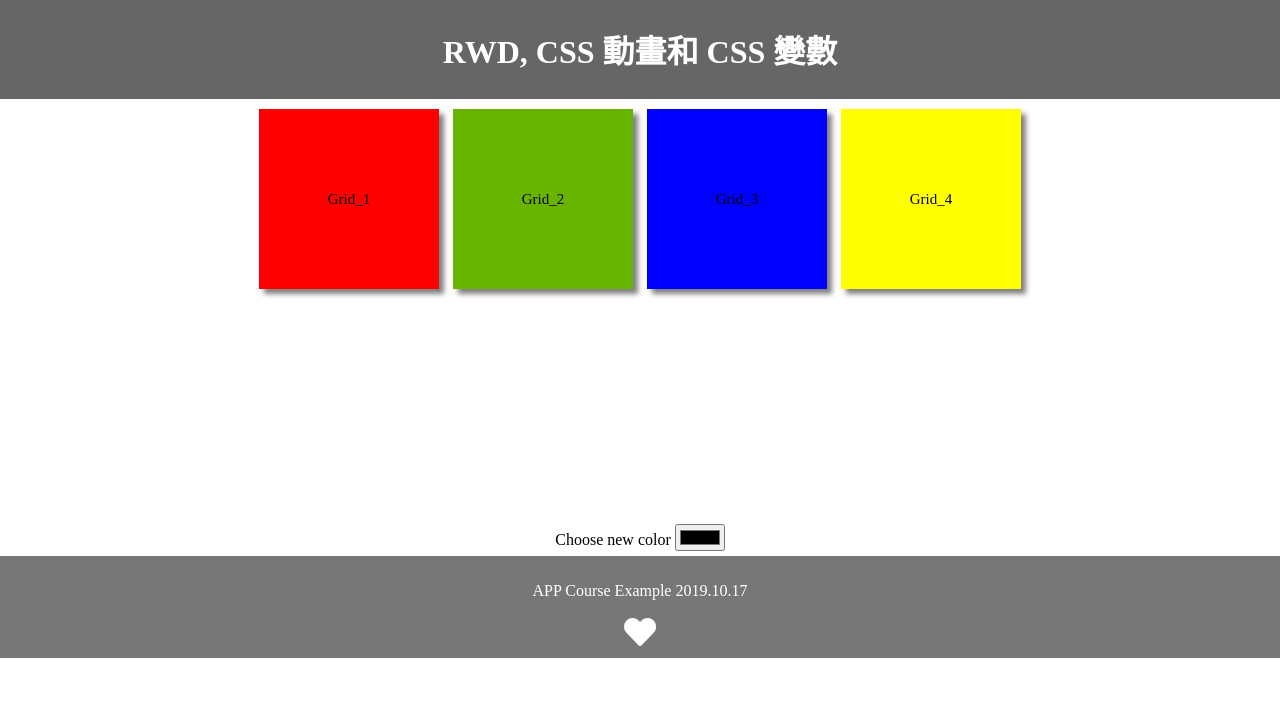
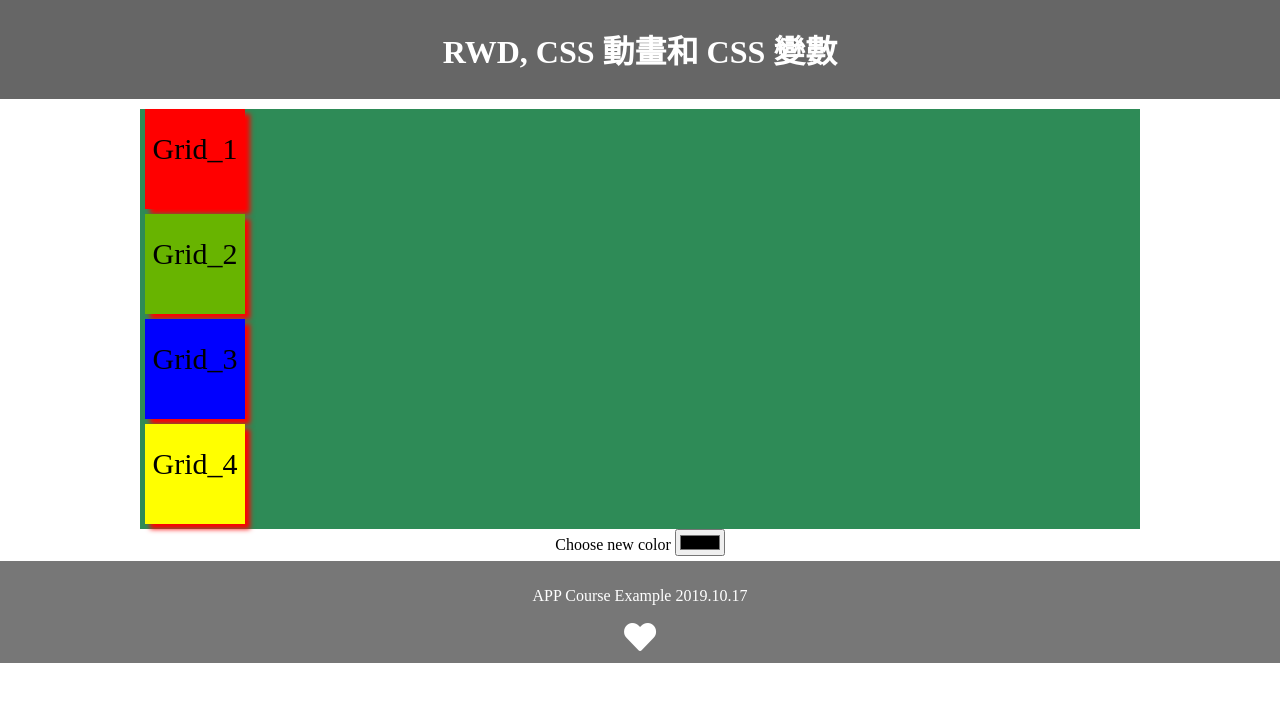
Before and after one commit to 1106137105/my_git, a plain HTML site: page case_0/index.html in a window 1280 px wide. Drawn offline with Linux system fonts and the light colour scheme.

Commit message:
rwd加一層判斷

```diff
--- a/case_0/a.css
+++ b/case_0/a.css
@@ -2,6 +2,7 @@ div.container {
  width: 210px;
  height: 360px;
  margin: 0px auto;
+ background-color: red;
 }
 
 div.grid {
--- a/case_0/b.css
+++ b/case_0/b.css
@@ -2,6 +2,7 @@ div.container {
  width: 420px;
  height: 420px;
  margin: 0px auto;
+ background-color: black;
 }
 
 div.grid {
--- a/case_0/c.css
+++ b/case_0/c.css
@@ -2,6 +2,7 @@ div.container {
  width: 840px;
  height: 420px;
  margin: 0px auto;
+ background-color: red;
 }
 
 div.grid {
@@ -9,7 +10,7 @@ div.grid {
  height: 180px;
  margin: 5px;
  line-height: 180px;
- box-shadow: 5px 5px 5px gray;
+ box-shadow: 5px 5px 5px rgb(248, 9, 9);
  font-size: 15px;
  display: inline-block;
 }
--- a/case_0/index.html
+++ b/case_0/index.html
@@ -7,7 +7,8 @@
 <link rel="stylesheet" href="basic.css">
 <link rel="stylesheet" media="(max-width: 420px)" href="a.css">
 <link rel="stylesheet" media="(min-width: 421px) and (max-width: 840px)" href="b.css">
-<link rel="stylesheet" media="(min-width: 841px)" href="c.css">
+<link rel="stylesheet" media="(min-width: 841px) and (max-width: 980px)" href="c.css">
+<link rel="stylesheet" media="(min-width: 1000px)" href="mycss.css">
 <script src="control.js"></script>
 
 <!-- fontawesome -->
--- /dev/null
+++ b/case_0/mycss.css
@@ -0,0 +1,15 @@
+div.container {
+    width: 1000px;
+    height: 420px;
+    margin: 0px auto;
+    background-color: seagreen;
+   }
+
+   div.grid {
+    width: 100px;
+    height: 100px;
+    margin: 5px;
+    line-height: 80px;
+    box-shadow: 5px 5px 5px red;
+    font-size: 30px;
+   }
```
